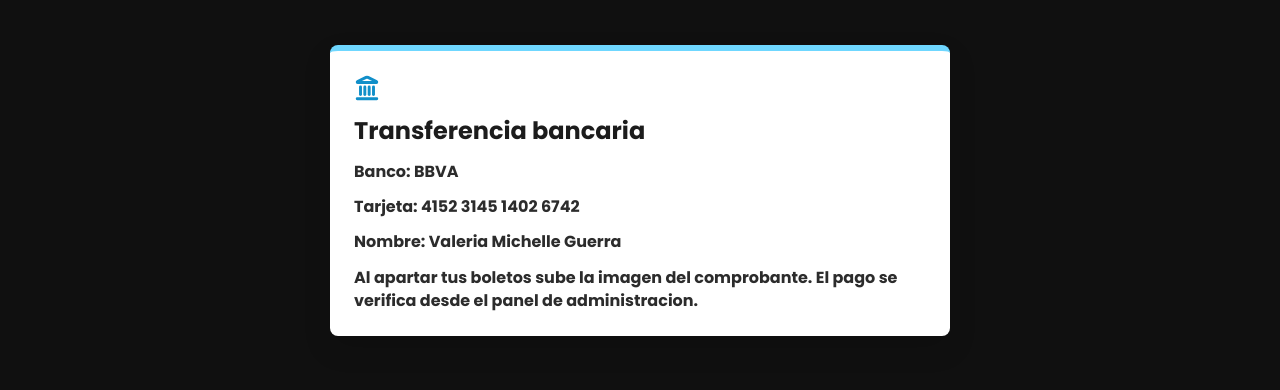
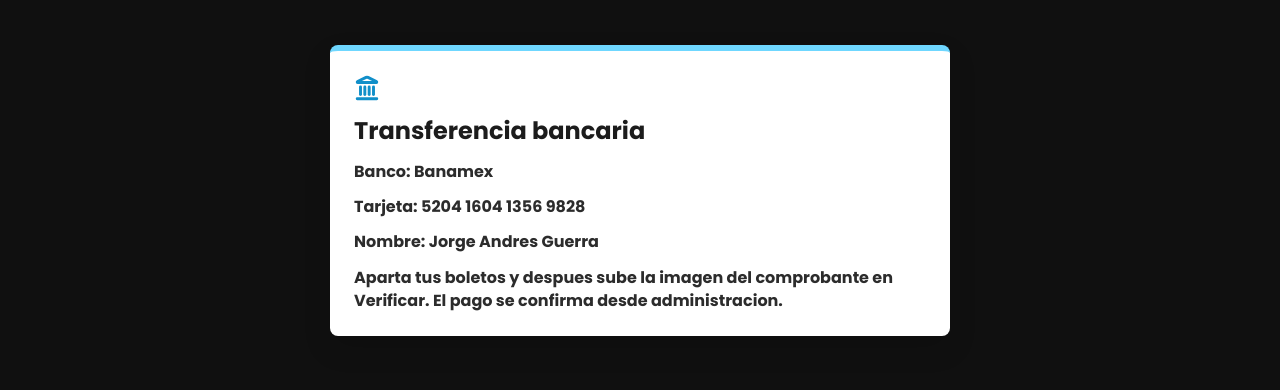
Before and after one commit to guerraggc/sorteos-guerra, a website: page pagos.html in a window 1280 px wide. Shown: the part 271-661 px from the top of the page. Drawn offline with nearby package versions, Linux system fonts and the light colour scheme.

Commit message:
Actualizar metodo de pago a Banamex

```diff
--- a/pagos.html
+++ b/pagos.html
@@ -33,10 +33,10 @@
           <article>
             <i data-lucide="landmark"></i>
             <h3>Transferencia bancaria</h3>
-            <p><strong>Banco:</strong> BBVA</p>
-            <p><strong>Tarjeta:</strong> 4152 3145 1402 6742</p>
-            <p><strong>Nombre:</strong> Valeria Michelle Guerra</p>
-            <p>Al apartar tus boletos sube la imagen del comprobante. El pago se verifica desde el panel de administracion.</p>
+            <p><strong>Banco:</strong> Banamex</p>
+            <p><strong>Tarjeta:</strong> 5204 1604 1356 9828</p>
+            <p><strong>Nombre:</strong> Jorge Andres Guerra</p>
+            <p>Aparta tus boletos y despues sube la imagen del comprobante en Verificar. El pago se confirma desde administracion.</p>
           </article>
         </div>
       </section>
--- a/sorteos-g.json
+++ b/sorteos-g.json
@@ -39,11 +39,11 @@
     "telefono": "+526371117331"
   },
   "pago": {
-    "banco": "BBVA",
-    "tarjeta": "4152 3145 1402 6742",
+    "banco": "Banamex",
+    "tarjeta": "5204 1604 1356 9828",
     "clabe": "",
-    "titular": "Valeria Michelle Guerra",
-    "nota": "Al apartar tus boletos sube la imagen del comprobante. El pago se verifica desde el panel de administracion."
+    "titular": "Jorge Andres Guerra",
+    "nota": "Aparta tus boletos y despues sube la imagen del comprobante en Verificar. El pago se confirma desde administracion."
   },
   "inicio": {
     "botonDisponibles": "-LISTA DE DISPONIBLES-",
```
